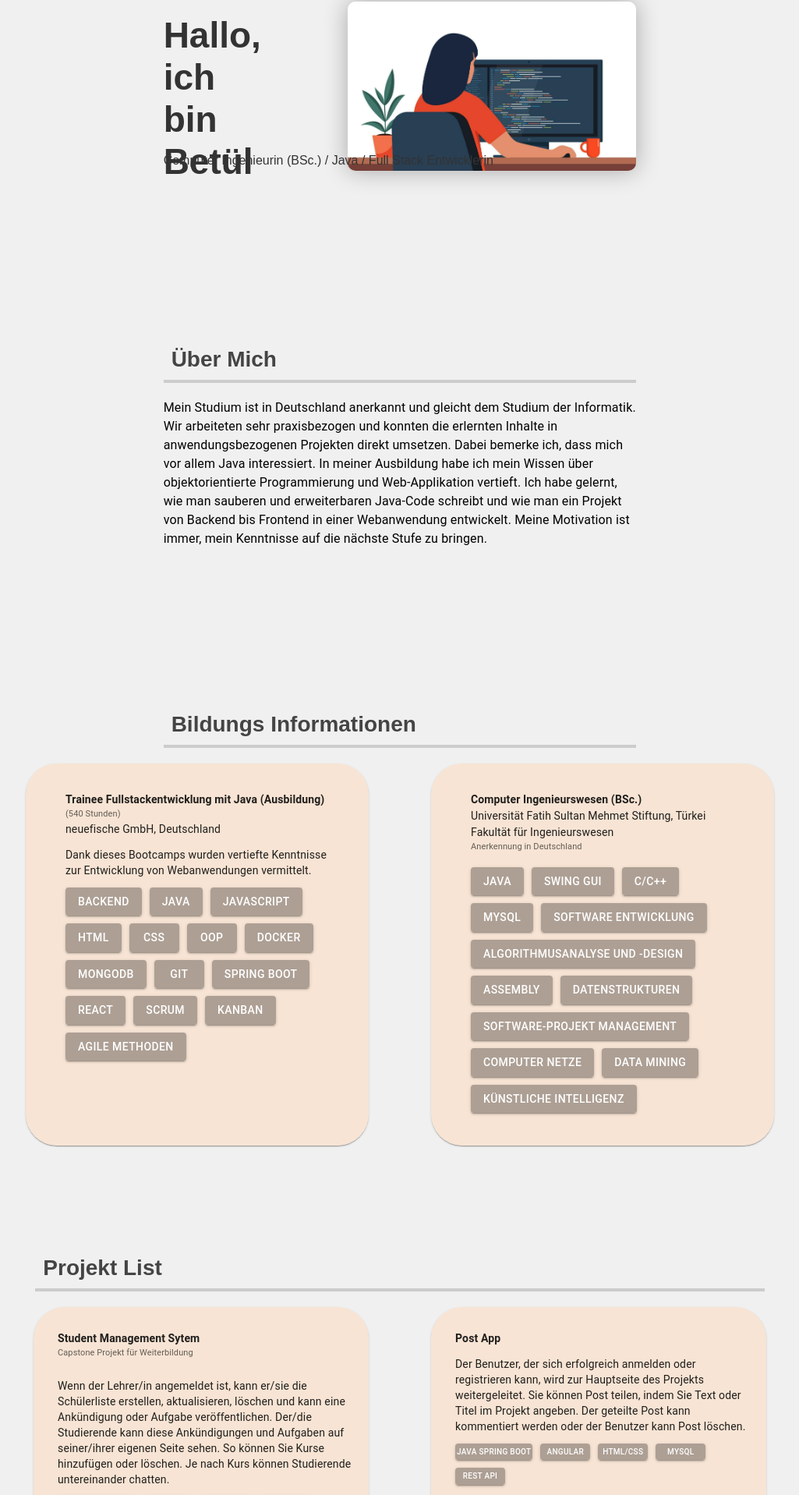
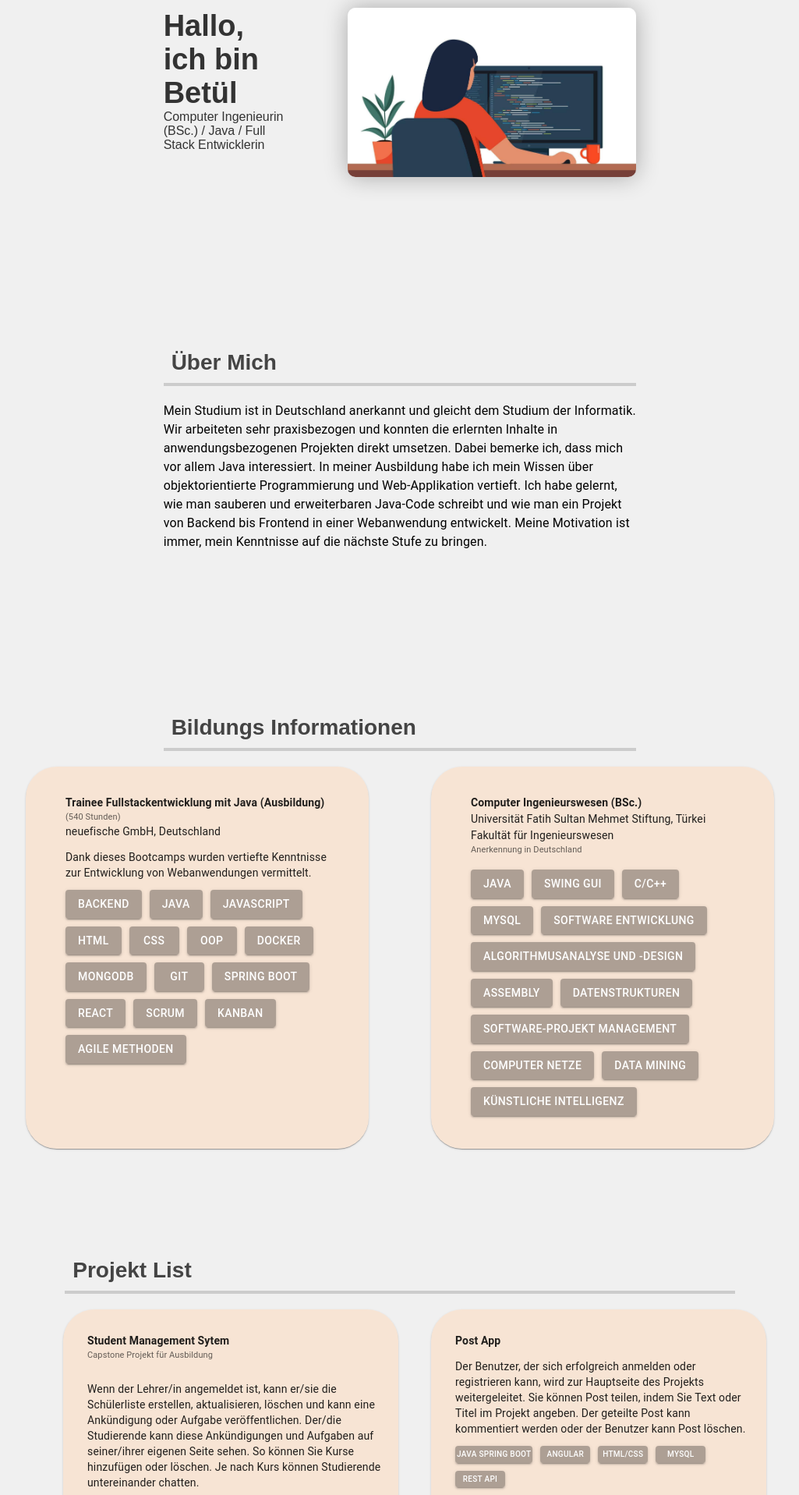
Before and after one commit to betulEZ/portfolio, a React (Vite) app: page / in a window 1280 px wide. Shown: the part 273-2190 px from the top of the page at 78% size, without its empty margins (127-1152 px from the left). Built offline with nearby package versions, Linux system fonts and the light colour scheme.

Commit message:
little correction

```diff
--- a/src/component/AboutMe.css
+++ b/src/component/AboutMe.css
@@ -6,7 +6,7 @@
 
 h1 {
     margin-bottom: 0;
-    font-size: 46px; /* Metin boyutunu büyütür */
+    font-size: 38px; /* Metin boyutunu büyütür */
     font-weight: bold; /* Kalın font kullanır */
     color: #333; /* Metin rengi */
 }
@@ -17,9 +17,10 @@ h4{
     font-weight: normal;
 }
 img {
+    margin-top: -165px;
     width: 370px; /* Resmin genişliği */
     height: auto; /* Otomatik olarak yükseklik ayarla (orantılı olarak) */
-    margin-left: 90px;
+    margin-left: 70px;
     border-radius: 10px; /* Köşeleri yuvarlar */
     box-shadow: 0 0 30px rgba(0, 0, 0, 0.3); /* Hafif bir gölge ekler */
     transition: transform 0.3s ease; /* Mouse üzerine geldiğinde hafif bir büyüme efekti ekler */
@@ -32,5 +33,4 @@ img:hover {
 .container {
     display: flex; /* Flexbox'u etkinleştir */
     align-items: center; /* Elemanları dikeyde hizala */
-    margin-bottom: -6%;
 }
--- a/src/component/AboutMe.tsx
+++ b/src/component/AboutMe.tsx
@@ -10,10 +10,13 @@ export default function AboutMe({ forwardedRef }:AboutMeProps){
 
             <div className="about-me" id="aboutMe" ref={forwardedRef} >
                 <div className="container">
-                    <h1>Hallo, ich bin Betül</h1>
+                    <div className="text-wrapper">
+                        <h1>Hallo, ich bin Betül</h1>
+                        <h4>Computer Ingenieurin (BSc.) / Java / Full Stack Entwicklerin</h4>
+                    </div>
                     <img src={developerImage} alt="login"/>
                 </div>
-                <h4>Computer Ingenieurin (BSc.) / Java / Full Stack Entwicklerin</h4>
+
 
                 <h2>Über Mich</h2>
                 <Typography>
--- a/src/component/ProjectList.css
+++ b/src/component/ProjectList.css
@@ -6,8 +6,8 @@
 }
 
 .title h2{
-    margin-right: 13%;
-    margin-left: 13%;
+    margin-right: 16%;
+    margin-left: 16%;
 }
 
 .list .card-new {
@@ -17,7 +17,7 @@
     height: 400px; /* Kartın sabit yüksekliği */
     margin-bottom: 70px;
     position: relative;
-
+    margin-right: 2px; /* Kartların arasındaki boşluğu belirler */
 }
 
 .list .card-new .card-content {
--- a/src/component/ProjectList.tsx
+++ b/src/component/ProjectList.tsx
@@ -45,7 +45,7 @@ export default function ProjectList({ forwardedRef }:projectProps){
                             Student Management Sytem
                         </Typography>
                         <Typography sx={{fontSize: 11, mb: 3}} color="text.secondary">
-                            Capstone Projekt für Weiterbildung
+                            Capstone Projekt für Ausbildung
                         </Typography>
                         <Typography sx={{fontSize: 14, mb: 1.5, textAlign: 'left'}} variant="body2">
                             Wenn der Lehrer/in angemeldet ist, kann er/sie die Schülerliste erstellen,
```
Also changed, not shown: 4 other files (tests, documents, lock files or other folders).
